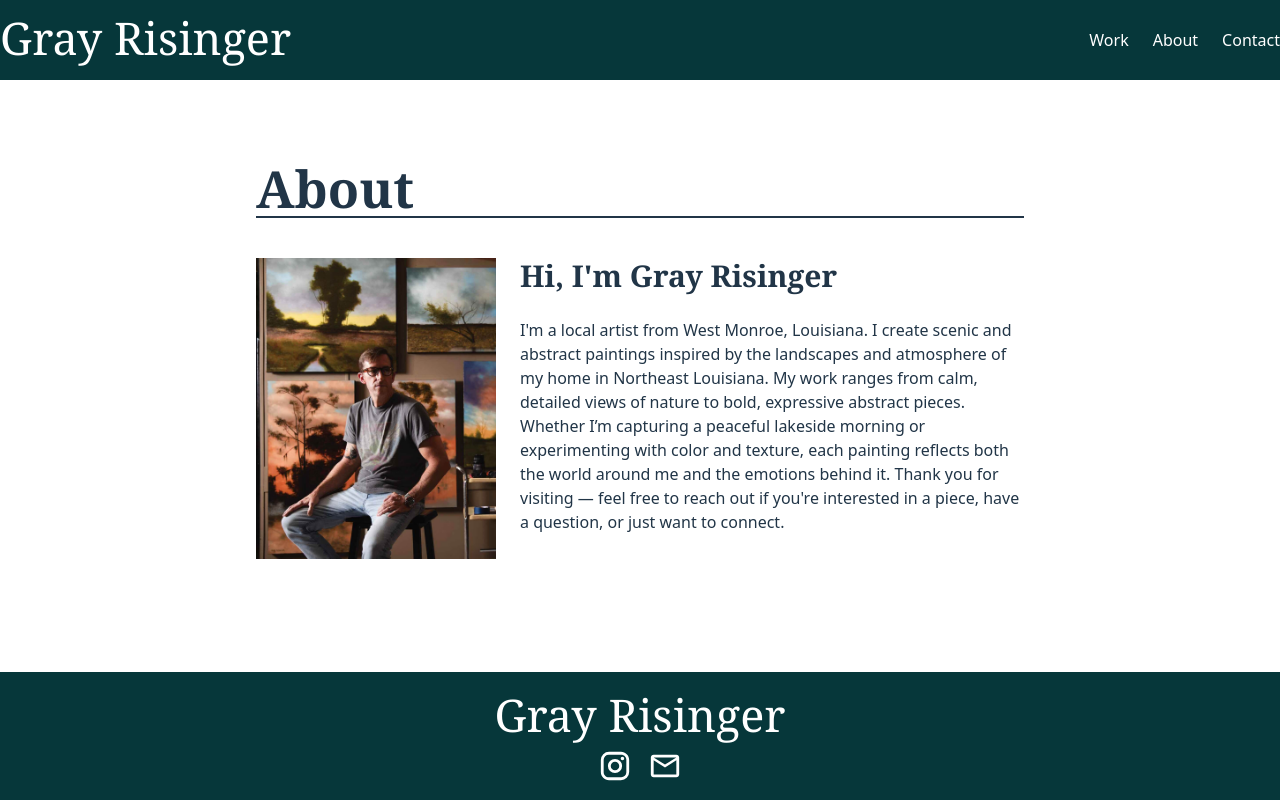
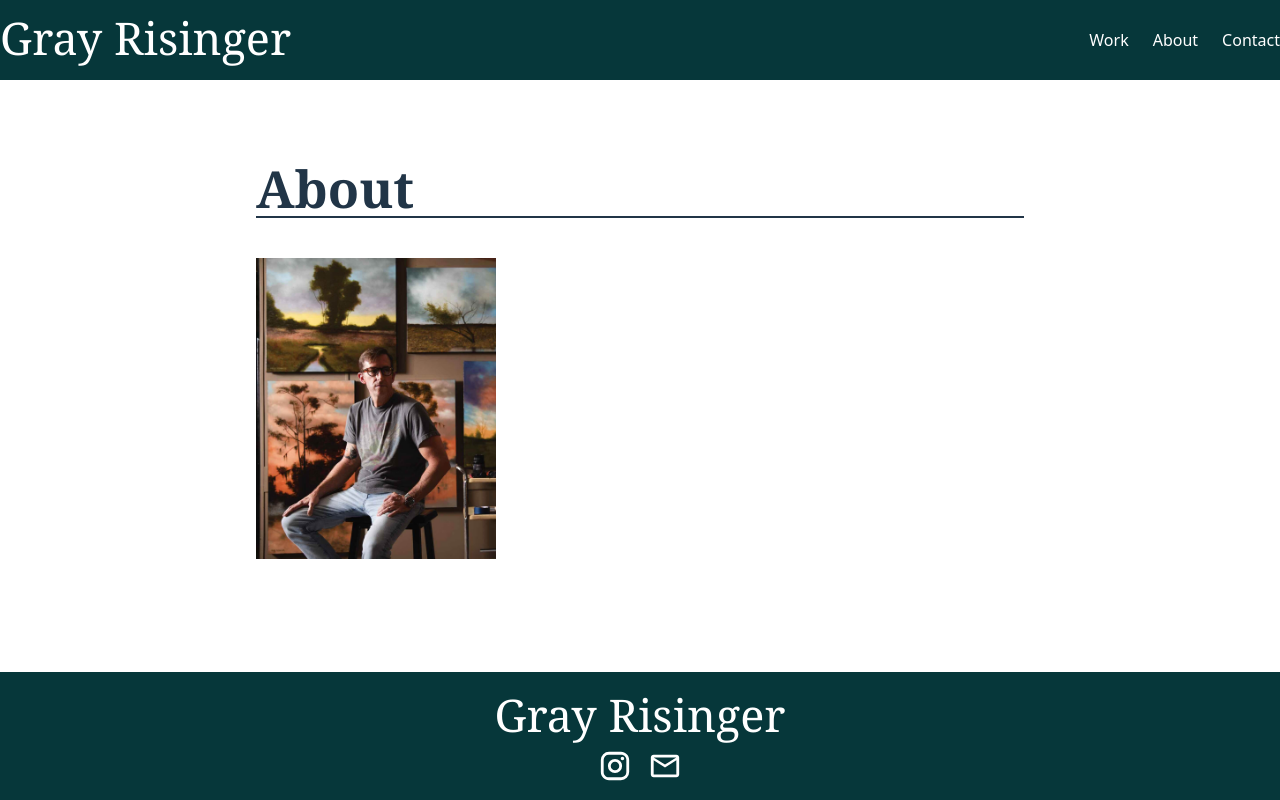
Before and after one commit to Joe-Newm/art-portfolio-gray, a React (Vite) app: page /About in a window 1280 px wide. Built offline with nearby package versions, Linux system fonts and the light colour scheme; no server answers; the database is empty; a web font is replaced by a local one.

Commit message:
add form for updating about info

```diff
--- a/src/pages/About.jsx
+++ b/src/pages/About.jsx
@@ -1,6 +1,27 @@
 import portrait from "../assets/gray-small.jpg"
+import {useState, useEffect} from 'react';
+import { ref, push, onValue, remove } from "firebase/database";
+import { auth, db, storage } from "../firebaseConfig";
+
 
 export default function About() {
+    const [header, setHeader] = useState('');
+    const [message, setMessage] = useState('');
+
+    //fetch about page info
+    useEffect(() => {
+      const aboutRef = ref(db, 'about');
+
+      onValue(aboutRef, (snapshot) => {
+        console.log(snapshot.val());
+        const data = snapshot.val();
+        setHeader(data.header);
+        setMessage(data.message);
+      }, (errorObject) => {
+        console.log('The read failed: ' + errorObject.name);
+      });
+
+    }, []);
 
 
   return (
@@ -12,12 +33,8 @@ export default function About() {
         <img src={portrait} alt="portrait of Gray Risinger" className="w-60"></img>
 
       <div>
-        <h2 className="mb-6">Hi, I'm Gray Risinger</h2>
-        <p>I'm a local artist from West Monroe, Louisiana. I create scenic and abstract paintings inspired by the landscapes and atmosphere of my home in Northeast Louisiana.
-
-My work ranges from calm, detailed views of nature to bold, expressive abstract pieces. Whether I’m capturing a peaceful lakeside morning or experimenting with color and texture, each painting reflects both the world around me and the emotions behind it.
-
-Thank you for visiting — feel free to reach out if you're interested in a piece, have a question, or just want to connect.</p>
+        <h2 className="mb-6">{header}</h2>
+        <p>{message}</p>
       </div>
 
       </div>
--- a/src/pages/Dashboard.jsx
+++ b/src/pages/Dashboard.jsx
@@ -2,7 +2,7 @@ import { signOut } from "firebase/auth";
 import { auth, db, storage } from "../firebaseConfig";
 import { useNavigate } from "react-router-dom";
 import { useState, useEffect } from "react";
-import { ref, push, onValue, remove } from "firebase/database";
+import { ref, push, onValue, remove, update } from "firebase/database";
 import { deleteObject, ref as storageRef, uploadBytes, getDownloadURL } from "firebase/storage";
 import DeleteIcon from '@mui/icons-material/Delete';
 import EditIcon from '@mui/icons-material/Edit';
@@ -22,6 +22,10 @@ export default function Dashboard() {
   const [preview, setPreview] = useState(null);
   const [activeTab, setActiveTab] = useState('tab1')
   const navigate = useNavigate();
+
+  // about page info
+  const [header, setHeader] = useState('');
+  const [message, setMessage] = useState('');
 
   const signout = async () => {
     try {
@@ -131,6 +135,35 @@ const handleFileChange = (e) => {
     }
   }
 
+  // fetch about page
+  useEffect(() => {
+    const aboutRef = ref(db, 'about');
+
+    onValue(aboutRef, (screenshot) => {
+      const aboutData = screenshot.val();
+      setHeader(aboutData.header);
+      setMessage(aboutData.message);
+    }, (errorObject) => {
+        console.log('The read failed: ' + errorObject.name);
+      });
+  }, []);
+
+  // update about page
+  const updateAboutPage = async (e) => {
+    e.preventDefault();
+
+         try {
+           await update(ref(db, 'about/'), {
+            header: header,
+            message: message
+           })
+
+           // clear forms
+         } catch (error) {
+           console.log("error editing about:", error);
+         }
+  }
+
   return (
     <div className="container mx-auto pl-4 pr-4">
       <div className="flex flex-col container mx-auto mt-10 justify-center items-center ">
@@ -204,7 +237,7 @@ const handleFileChange = (e) => {
   No
 </label>
 </div>
-              <button type="submit">
+              <button type="submit" className="w-30">
                 Submit
               </button>
             </div>
@@ -237,11 +270,13 @@ const handleFileChange = (e) => {
       <div className="container mx-auto max-w-200 mt-10 mb-20">
           <h2 className="text-3xl border-b-2 mb-5">About Page</h2>
 
-          <form className="flex flex-col">
+          <form onSubmit={updateAboutPage} className="flex flex-col">
             <label>Heading</label>
-            <input className="border-2 w-full h-10 p-4 bg-white mb-5 rounded-md"></input>
+            <input id="header" name="header" className="border-2 w-full h-10 p-4 bg-white mb-5 rounded-md" value={header} onChange={(e) => setHeader(e.target.value)}></input>
             <label>Message</label>
-            <textarea className="border-2 w-full h-60 p-4 bg-white mb-5 rounded-md resize-none"></textarea>
+            <textarea className="border-2 w-full h-60 p-4 bg-white mb-5 rounded-md resize-none" value={message} onChange={(e) => setMessage(e.target.value)}></textarea>
+
+            <button type="submit" className="w-30">Update</button>
           </form>
       </div>
       )}
```
